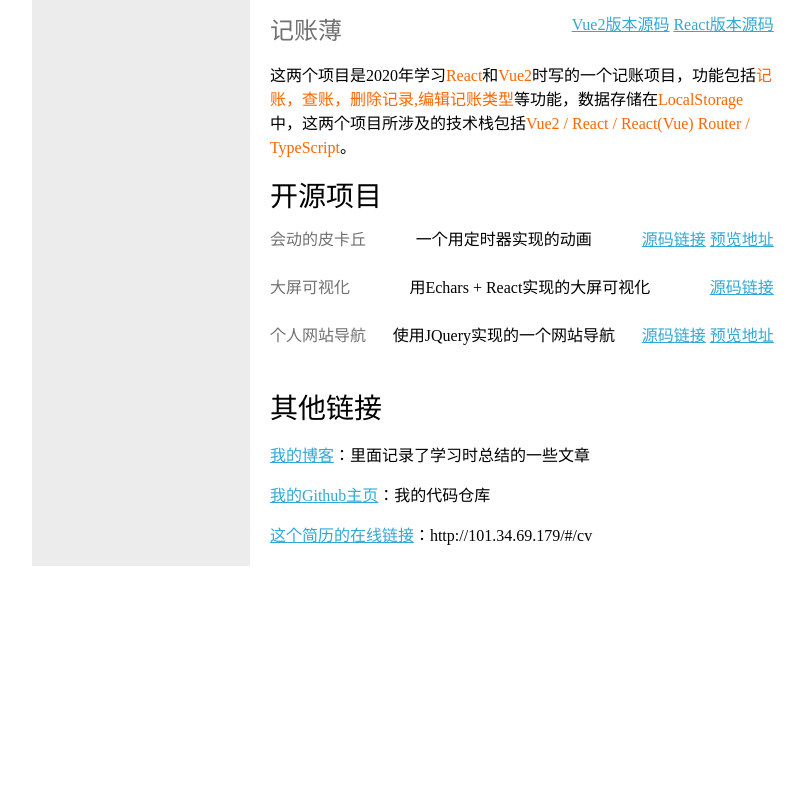
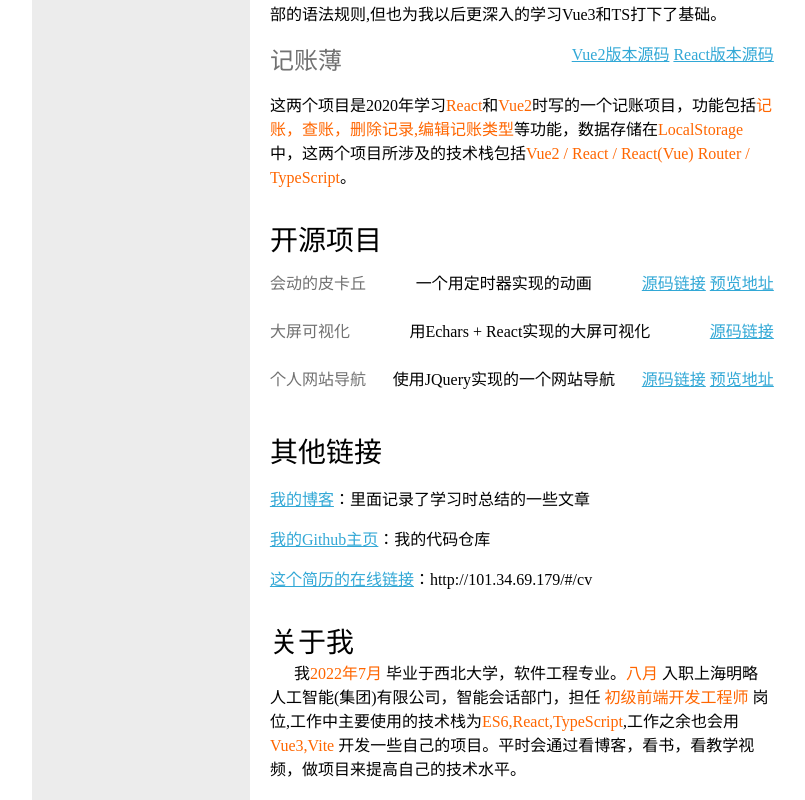
Before and after one commit to herzorf/herzorf, a Vue app: page /#/cv in a window 1280 px wide. Shown: the part 962-1762 px from the top of the page, without its empty margins (227-1032 px from the left). Before the commit the page ends 1528 px from the top, so only its background shows below. Built offline with nearby package versions, Linux system fonts and the light colour scheme.

Commit message:
关于我部分

```diff
--- /dev/null
+++ b/src/pages/cv/components/about-me.vue
@@ -0,0 +1,16 @@
+<template>
+    <section>
+        <MainTitle>关于我</MainTitle>
+        <p>&nbsp;&nbsp;&nbsp;&nbsp;&nbsp;&nbsp;我<Orange>2022年7月</Orange> 毕业于西北大学，软件工程专业。<Orange>八月</Orange> 入职上海明略人工智能(集团)有限公司，智能会话部门，担任 <Orange>初级前端开发工程师</Orange> 岗位,工作中主要使用的技术栈为<Orange>ES6,React,TypeScript</Orange>,工作之余也会用 <Orange>Vue3,Vite</Orange> 开发一些自己的项目。平时会通过看博客，看书，看教学视频，做项目来提高自己的技术水平。</p>
+    </section>
+</template>
+<script setup lang="ts">
+import MainTitle from './main-title.vue';
+import Orange from './orange.vue';
+
+</script>
+<style lang="scss">
+section {
+    margin-top: 30px;
+}
+</style>
--- a/src/pages/cv/cv.vue
+++ b/src/pages/cv/cv.vue
@@ -23,6 +23,7 @@
       <MyProjectExperience/>
       <OtherProject/>
       <OtherLink/>
+      <AboutMe/>
     </main>
   </article>
 </template>
@@ -34,6 +35,7 @@ import MySkill from "./components/my-skill.vue";
 import MyProjectExperience from "./components/my-project-experience.vue";
 import OtherProject from "./components/other-project.vue";
 import OtherLink from "./components/other-link.vue";
+import AboutMe from "./components/about-me.vue";
 </script>
 <style lang="scss" scope>
 a {
```
